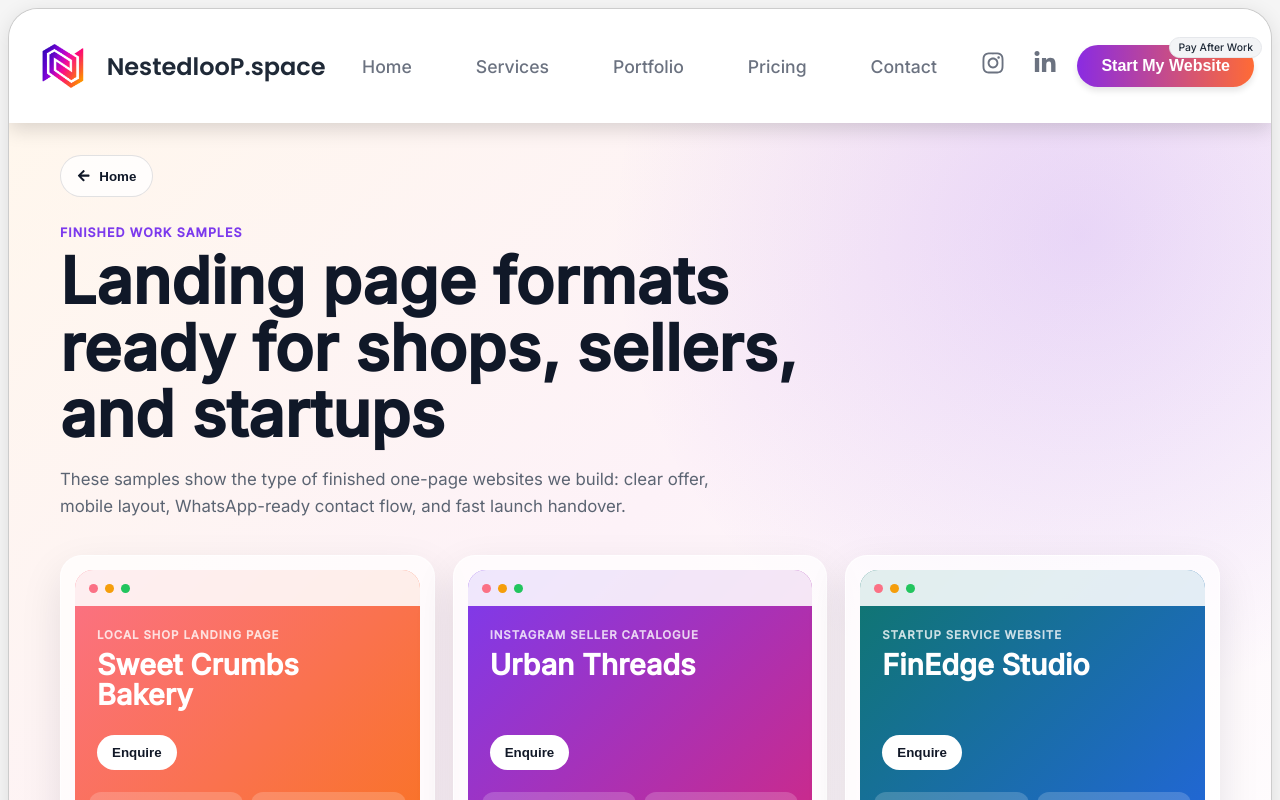
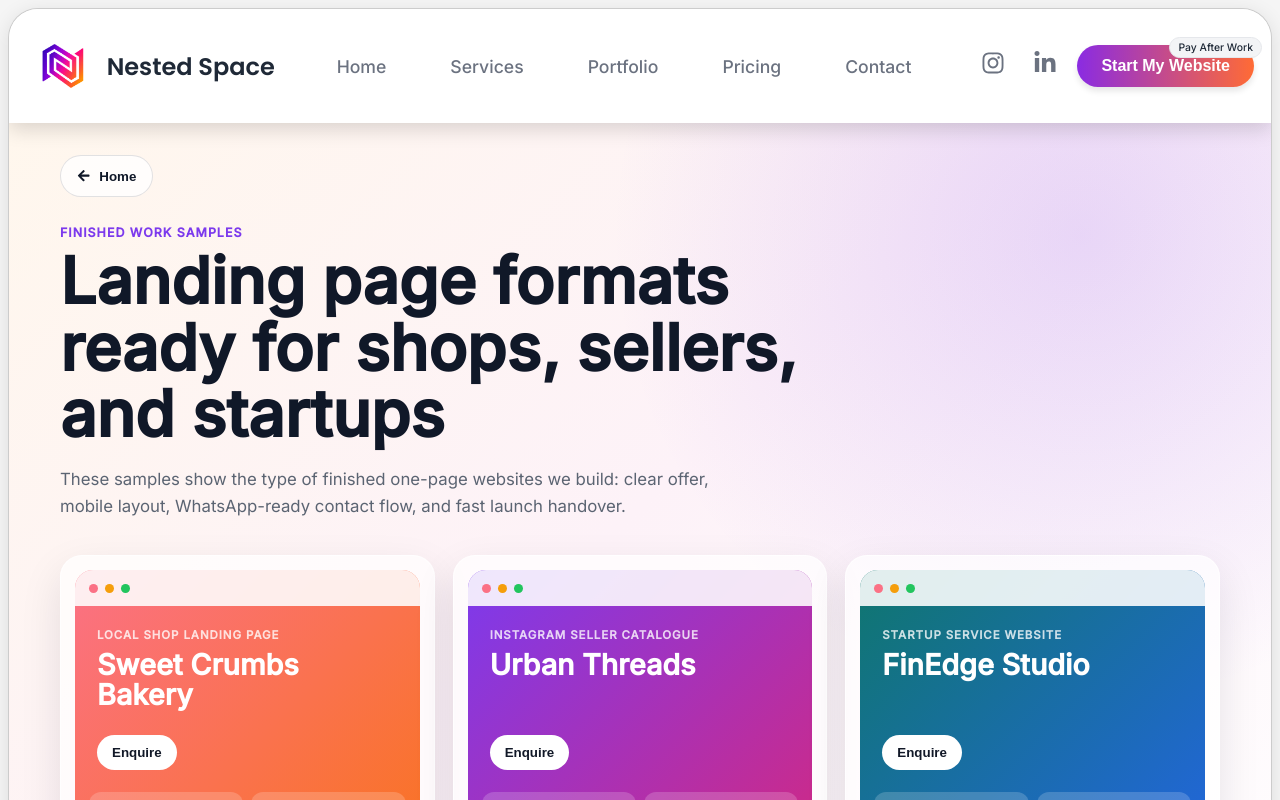
Before and after one commit to workorajobs-tech/-nestedspace, a React (Vite) app: page /samples in a window 1280 px wide. Shown: the top 800 px of the page. Built offline with nearby package versions, Linux system fonts and the light colour scheme.

Commit message:
Rename visible brand to Nested Space

```diff
--- a/index.html
+++ b/index.html
@@ -6,24 +6,24 @@
     <meta name="viewport" content="width=device-width, initial-scale=1.0" />
     <meta
       name="description"
-      content="NestedlooP.space builds mobile-friendly one-page websites for shops, Instagram sellers, and startups in 48 hours for ₹2000 after approval."
+      content="Nested Space builds mobile-friendly one-page websites for shops, Instagram sellers, and startups in 48 hours for ₹2000 after approval."
     />
     <meta name="theme-color" content="#7c3aed" />
     <meta property="og:type" content="website" />
     <meta property="og:url" content="https://nestedspace.in/" />
-    <meta property="og:title" content="NestedlooP.space | Website in 48 Hours" />
+    <meta property="og:title" content="Nested Space | Website in 48 Hours" />
     <meta
       property="og:description"
       content="Fast, AI-assisted landing pages with WhatsApp CTA, UPI-ready copy, and pay-after-work delivery."
     />
     <meta property="og:image" content="https://nestedspace.in/og-image.png" />
     <meta name="twitter:card" content="summary_large_image" />
-    <meta name="twitter:title" content="NestedlooP.space | Website in 48 Hours" />
+    <meta name="twitter:title" content="Nested Space | Website in 48 Hours" />
     <meta
       name="twitter:description"
       content="Get a mobile-friendly starter website for ₹2000 after you approve the work."
     />
-    <title>NestedlooP.space | Website in 48 Hours for ₹2000</title>
+    <title>Nested Space | Website in 48 Hours for ₹2000</title>
   </head>
   <body>
     <div id="root"></div>
--- a/src/components/ContactPage.tsx
+++ b/src/components/ContactPage.tsx
@@ -31,7 +31,7 @@ export default function ContactPage() {
   const submitForm = (event: React.FormEvent<HTMLFormElement>) => {
     event.preventDefault();
     const message = [
-      "New website enquiry for NestedlooP.space",
+      "New website enquiry for Nested Space",
       `Name: ${form.name || "-"}`,
       `Business: ${form.business || "-"}`,
       `WhatsApp: ${form.whatsapp || "-"}`,
@@ -68,7 +68,7 @@ export default function ContactPage() {
 
         {/* Right: WhatsApp + FAQ */}
         <div className="faq-section">
-          <a href={buildWhatsAppUrl("Hi NestedlooP.space, I want a website in 48 hours.")} target="_blank" rel="noopener noreferrer" className="whatsapp-btn">
+          <a href={buildWhatsAppUrl("Hi Nested Space, I want a website in 48 hours.")} target="_blank" rel="noopener noreferrer" className="whatsapp-btn">
             <FaWhatsapp /> Chat with Us on WhatsApp
           </a>
 
--- a/src/components/Features.tsx
+++ b/src/components/Features.tsx
@@ -22,7 +22,7 @@ export default function Features() {
   return (
     <section className="features-container" id="services" aria-labelledby="services-title">
       <div className="features-header">
-        <h2 className="features-title" id="services-title">Why NestedlooP.space?</h2>
+        <h2 className="features-title" id="services-title">Why Nested Space?</h2>
         <p className="features-subtitle">A lean website service for founders and sellers who need a credible page quickly.</p>
       </div>
 
--- a/src/components/Footer.tsx
+++ b/src/components/Footer.tsx
@@ -4,7 +4,7 @@ const Footer = () => {
   return (
     <footer className="footer-wrapper">
       <div className="footer-content">
-        <p>&copy; 2026 NestedlooP.space. All rights reserved.</p>
+        <p>&copy; 2026 Nested Space. All rights reserved.</p>
       </div>
     </footer>
   )
--- a/src/components/Header.tsx
+++ b/src/components/Header.tsx
@@ -40,8 +40,8 @@ export default function Header() {
       <div className="header-content">
         {/* Left: Logo + Title */}
         <div className="header-left">
-          <img src={nestedloopLogo} alt="NestedlooP.space Logo" className="logo-image" />
-          <div className="brand-name">NestedlooP.space</div>
+          <img src={nestedloopLogo} alt="Nested Space Logo" className="logo-image" />
+          <div className="brand-name">Nested Space</div>
         </div>
 
         {/* Desktop Navigation */}
--- a/src/components/HeroComponent.tsx
+++ b/src/components/HeroComponent.tsx
@@ -75,7 +75,7 @@ export default function HeroComponent() {
               <div className="preview-topbar">
                 <div className="preview-brand">
                   <span className="preview-logo">N</span>
-                  <span>NestedlooP demo</span>
+                  <span>Nested Space demo</span>
                 </div>
                 <span className="preview-menu"></span>
               </div>
--- a/src/components/SplashScreen.tsx
+++ b/src/components/SplashScreen.tsx
@@ -24,7 +24,7 @@ export default function SplashScreen({ onFinish }: SplashScreenProps) {
       <div className="logo-container">
         <img
           src={nestedloopLogo}
-          alt="NestedlooP.space Logo"
+          alt="Nested Space Logo"
           className="splash-logo"
         />
       </div>
```
